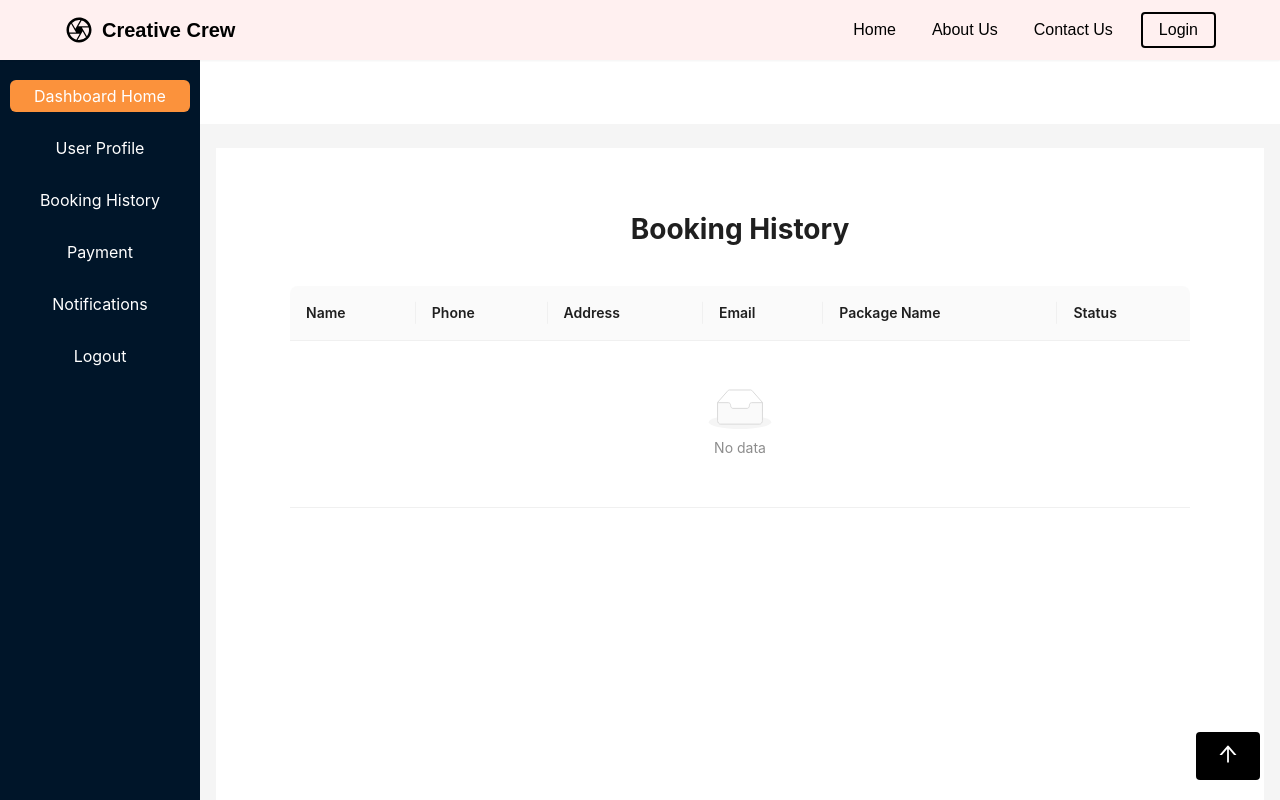
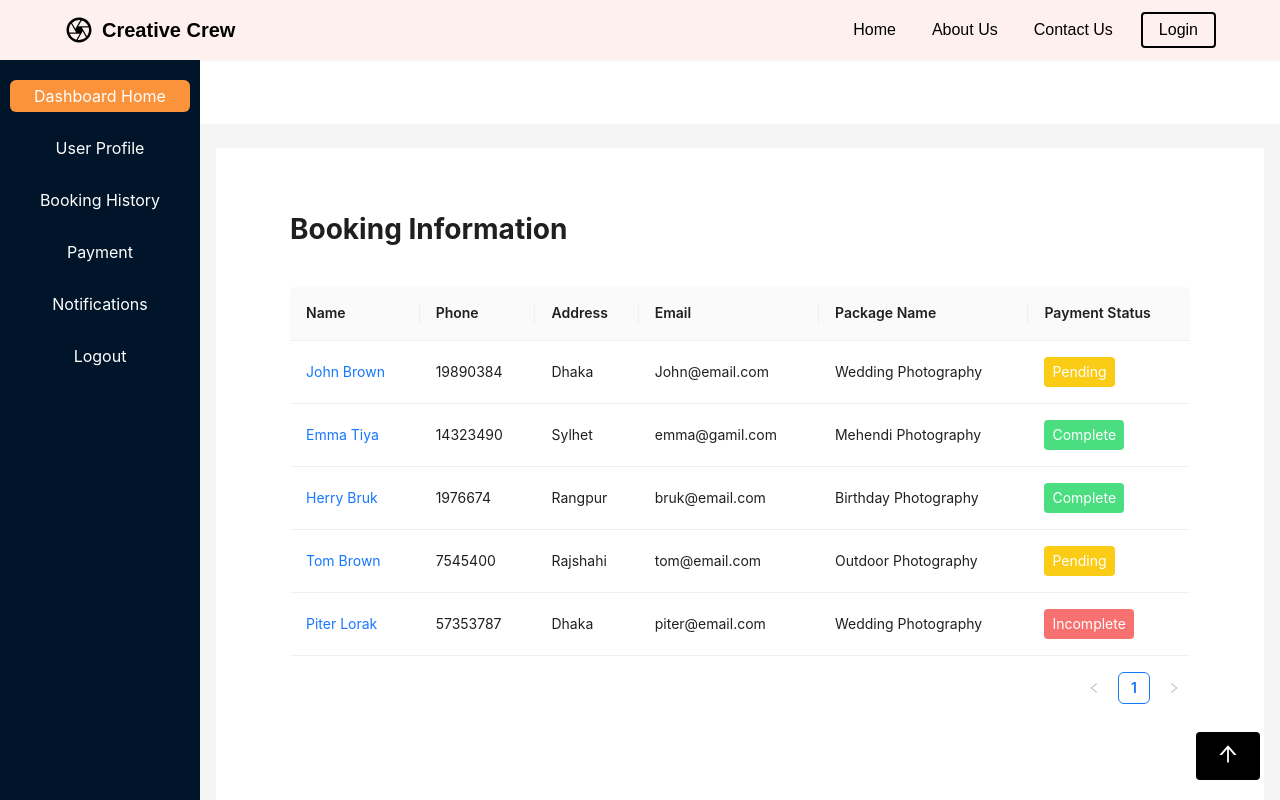
Before and after one commit to Ankan112/creative-crew, a Next.js app: page /dashboard/booking-information in a window 1280 px wide. Shown: the top 800 px of the page. Built offline with nearby package versions, Linux system fonts and the light colour scheme; a web font is replaced by a local one.

Commit message:
booking info page update

```diff
--- a/src/pages/dashboard/booking-information/index.jsx
+++ b/src/pages/dashboard/booking-information/index.jsx
@@ -1,10 +1,105 @@
 import DashboardLayout from "@/components/layout/DashboardLayout";
 import BookingHistory from "@/pages/booking-history";
+import { Space, Table, Tag } from "antd";
+const columns = [
+  {
+    title: "Name",
+    dataIndex: "name",
+    key: "name",
+    render: (text) => <a>{text}</a>,
+  },
+  {
+    title: "Phone",
+    dataIndex: "phone",
+    key: "phone",
+  },
+  {
+    title: "Address",
+    dataIndex: "address",
+    key: "address",
+  },
+  {
+    title: "Email",
+    dataIndex: "email",
+    key: "email",
+  },
+  {
+    title: "Package Name",
+    dataIndex: "package",
+    key: "package",
+  },
+  {
+    title: "Payment Status",
+    key: "status",
+    render: (_, record) => (
+      <Space size="middle">
+        {
+          record.payment === 'complete' && <p className="text-white bg-green-400 px-2 py-1 rounded mx-auto">{record.payment === 'complete' && 'Complete'}</p>
+        }
+        {
+          record.payment ==='incomplete' && <p className="text-white bg-red-400 px-2 py-1 rounded mx-auto">{record.payment === 'incomplete' && 'Incomplete'}</p>
+        }
+        {
+          record.payment === 'pending' && <p className="text-white bg-yellow-400 px-2 py-1 rounded mx-auto">{record.payment === 'pending' && "Pending"}</p>
+        }
 
+      </Space>
+    ),
+  },
+];
+const data = [
+  {
+    key: "1",
+    name: "John Brown",
+    address: 'Dhaka',
+    package:'Wedding Photography',
+    phone: 19890384,
+    email: "John@email.com",
+    payment:'pending'
+  },
+  {
+    key: "2",
+    name: "Emma Tiya",
+    address: 'Sylhet',
+    package:'Mehendi Photography',
+    phone: 14323490,
+    email: "emma@gamil.com",
+    payment:'complete'
+
+  },
+  {
+    key: "3",
+    name: "Herry Bruk",
+    address: 'Rangpur',
+    package:'Birthday Photography',
+    phone: 1976674,
+    email: "bruk@email.com",
+    payment:'complete'
+  },
+  {
+    key: "4",
+    name: "Tom Brown",
+    address: 'Rajshahi',
+    package:'Outdoor Photography',
+    phone: 7545400,
+    email: "tom@email.com",
+    payment:'pending'
+  },
+  {
+    key: "5",
+    name: "Piter Lorak",
+    address: 'Dhaka',
+    package:'Wedding Photography',
+    phone: 57353787,
+    email: "piter@email.com",
+    payment:'incomplete'
+  },
+];
 const BookingInformation = () => {
   return (
-    <div>
-      <BookingHistory />
+    <div className="h-screen main-container">
+      <h1 className="text-left my-10">Booking Information</h1>
+      <Table columns={columns} dataSource={data} />
     </div>
   );
 };
```
